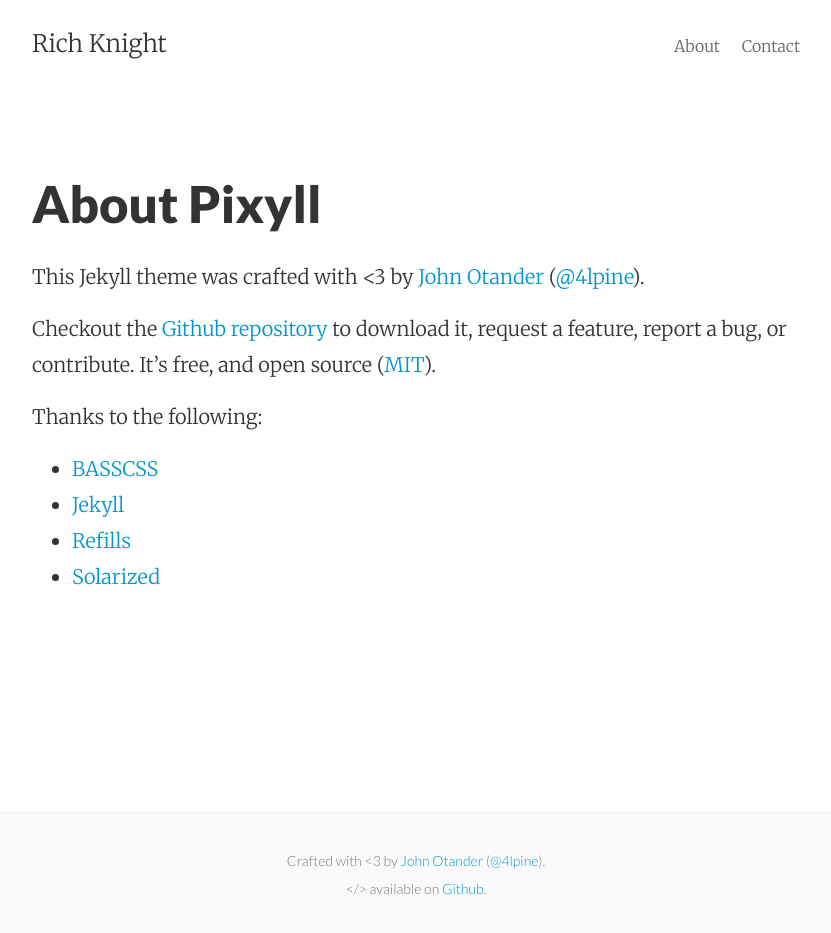
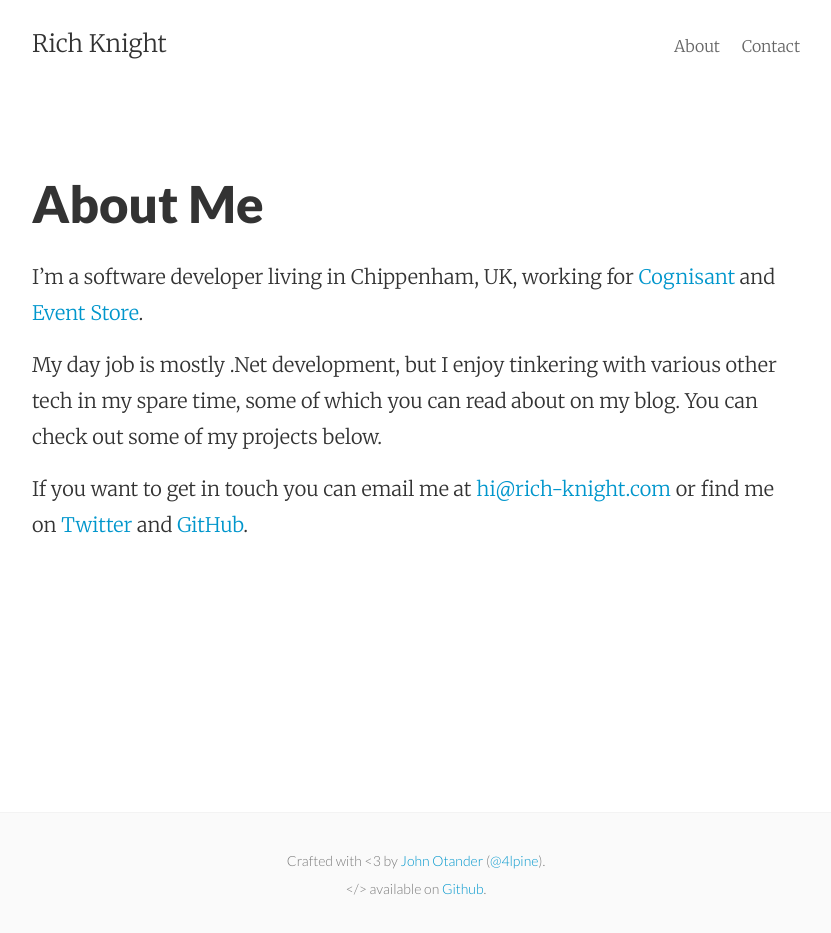
Before and after one commit to rcknight/rich-knight.com, a Jekyll site: the page built from about.md, in a window 1280 px wide. Shown: the whole page, without its empty margins (224-1055 px from the left). Built offline with Jekyll 4.4.1, drawn with Linux system fonts in a browser that asks for light colours; Markdown is read by kramdown in place of the engine named in the settings.

Commit message:
About page copy added

```diff
--- a/about.md
+++ b/about.md
@@ -1,19 +1,11 @@
 ---
 layout: page
-title: About Pixyll
+title: About Me
 permalink: /about/
 ---
 
-This Jekyll theme was crafted with <3 by [John Otander](http://johnotander.com)
-([@4lpine](https://twitter.com/4lpine)).
+I'm a software developer living in Chippenham, UK, working for [Cognisant](http://cognisantresearch.com) and [Event Store](https://geteventstore.com).
 
-Checkout the [Github repository](https://github.com/johnotander/pixyll) to download it,
-request a feature, report a bug, or contribute. It's free, and open source
-([MIT](http://opensource.org/licenses/MIT)).
+My day job is mostly .Net development, but I enjoy tinkering with various other tech in my spare time, some of which you can read about on my blog. You can check out some of my projects below.
 
-Thanks to the following:
-
-* [BASSCSS](http://basscss.com)
-* [Jekyll](http://jekyllrb.com)
-* [Refills](http://refills.bourbon.io/)
-* [Solarized](http://ethanschoonover.com/solarized)
+If you want to get in touch you can email me at [hi@rich-knight.com](mailto:hi@rich-knight.com) or find me on [Twitter](https://twitter.com/rcknight) and [GitHub](https://github.com/rcknight).
```
Also changed, not shown: images/me.jpeg (deleted), images/me.jpg (added).
